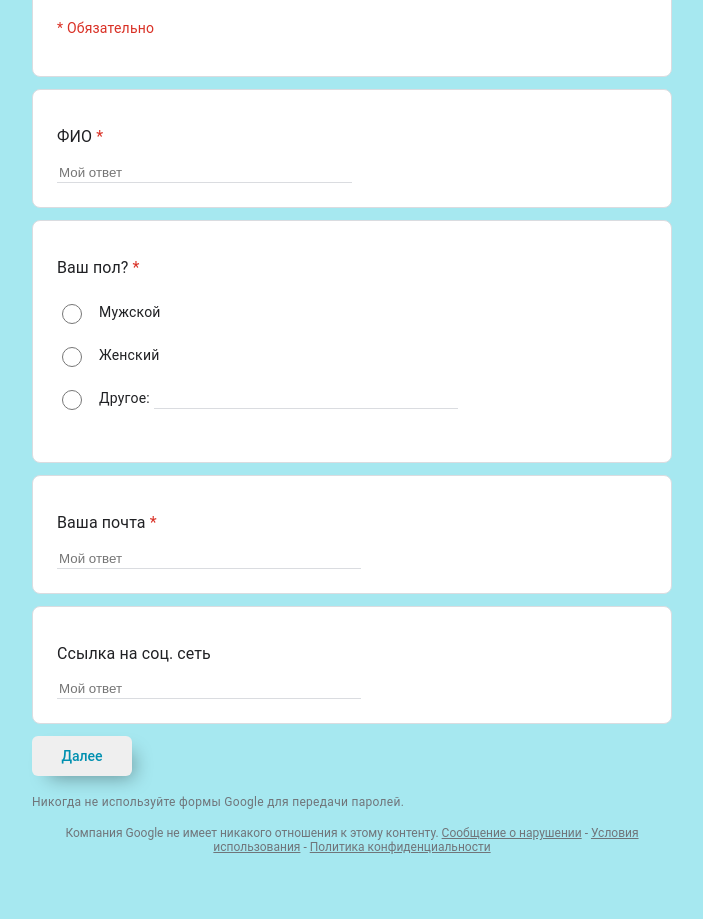
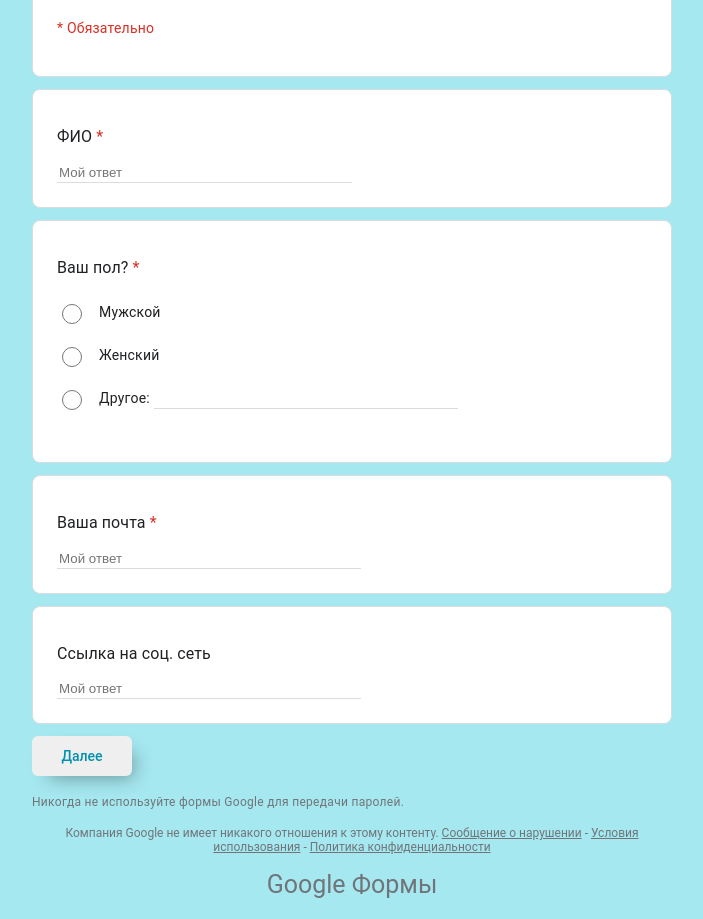
Before and after one commit to backdawn/homework6, a plain HTML site: page index.html in a window 1280 px wide. Shown: the part 103-1022 px from the top of the page, without its empty margins (288-991 px from the left). Before the commit the page ends 973 px from the top, so only its background shows below. Drawn offline with Linux system fonts and the light colour scheme.

Commit message:
home work 6

```diff
--- a/css/style.css
+++ b/css/style.css
@@ -169,3 +169,11 @@ label{
 a{
   color: #70757a;
 }
+.google{
+  margin-bottom: 20px;
+  display: flex;
+  justify-content: center;
+  color: #70757a;
+  text-decoration: none;
+  font-size: 25px;
+}
--- a/index.html
+++ b/index.html
@@ -62,7 +62,7 @@
         <div class="footer">
             Компания Google не имеет никакого отношения к этому контенту. <a href="#">Сообщение о нарушении</a> - <a href="#">Условия использования</a> - <a href="#">Политика конфиденциальности</a>
         </div>
+        <a href="https://www.google.com/forms/about/?utm_source=product&amp;utm_medium=forms_logo&amp;utm_campaign=forms" class="google">Google Формы</a>
     </div>
-
 </body>
 </html>
```
